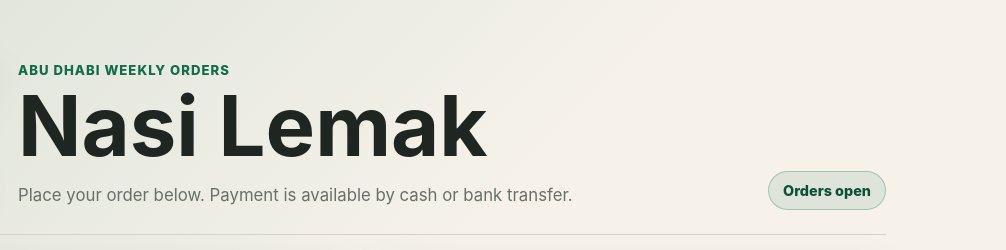
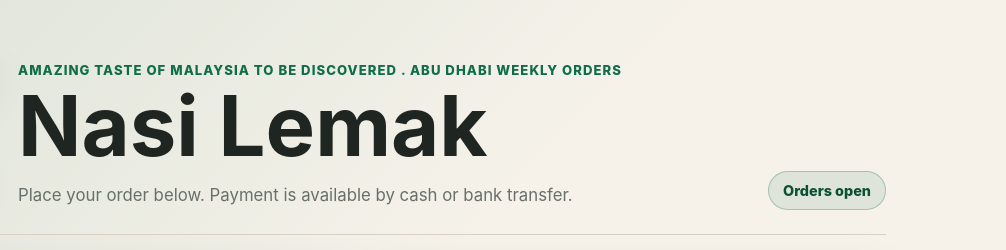
Before and after one commit to anwarkhairul2905-blip/cbriorderlist, a website: page index.html in a window 1280 px wide. Shown: the top 250 px of the page, 274-1280 px from the left. Drawn offline with Linux system fonts and the light colour scheme.

Commit message:
Update customer tagline

```diff
--- a/index.html
+++ b/index.html
@@ -12,7 +12,7 @@
       <div class="brand-block">
         <img class="brand-logo" src="assets/cart-by-ryna-logo.png" alt="Cart by Ryna Ismail">
         <div>
-          <p class="kicker">Abu Dhabi weekly orders</p>
+          <p class="kicker">Amazing taste of Malaysia to be discovered . Abu Dhabi weekly orders</p>
           <h1>Nasi Lemak</h1>
           <p class="intro">Place your order below. Payment is available by cash or bank transfer.</p>
         </div>
```
